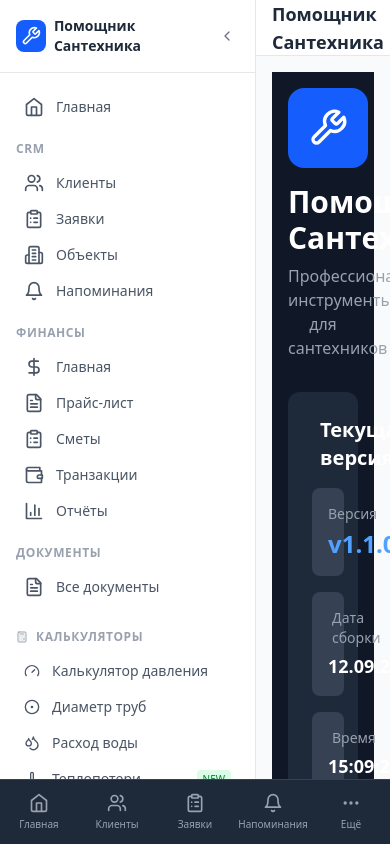
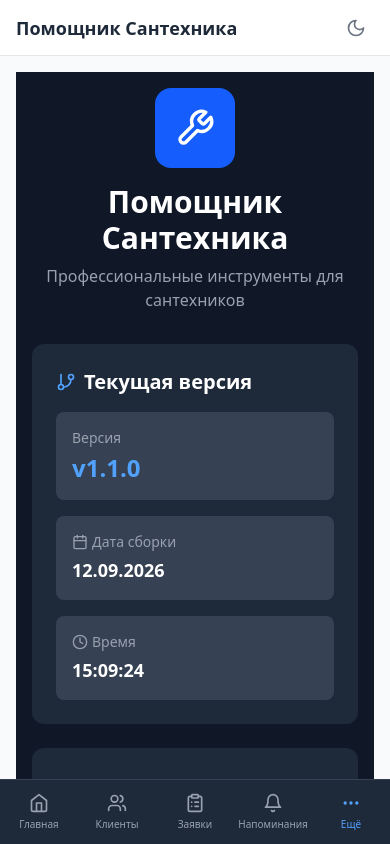
Before and after one commit to burdinart/plumber-assistant, a React (Vite) app: page /plumber-assistant/about in a window 390 px wide. Built offline with nearby package versions, Linux system fonts and the light colour scheme.

Commit message:
fix(mobile): 'О приложении' was invisible on phones — sidebar rendered under bottom nav (no md: breakpoint); hidden it on mobile and added About item to BottomNav 'Ещё' sheet

```diff
--- a/src/app/layouts/BottomNav.tsx
+++ b/src/app/layouts/BottomNav.tsx
@@ -1,5 +1,5 @@
 import { NavLink, useLocation } from 'react-router-dom';
-import { Home, Users, ClipboardList, DollarSign, Building2, Bell, MoreHorizontal, FileText, Calculator, Settings } from 'lucide-react';
+import { Home, Users, ClipboardList, DollarSign, Building2, Bell, MoreHorizontal, FileText, Calculator, Settings, Info } from 'lucide-react';
 import { useState } from 'react';
 
 export function BottomNav() {
@@ -21,6 +21,7 @@ export function BottomNav() {
     { path: '/documents', icon: FileText, label: 'Документы' },
     { path: '/calculators/pressure', icon: Calculator, label: 'Калькуляторы' },
     { path: '/settings/profile', icon: Settings, label: 'Настройки' },
+    { path: '/about', icon: Info, label: 'О приложении' },
   ];
 
   return (
--- a/src/app/layouts/Sidebar.tsx
+++ b/src/app/layouts/Sidebar.tsx
@@ -65,9 +65,9 @@ export function Sidebar() {
 
   return (
     <aside
-      className={`${
+      className={`hidden md:flex ${
         sidebarCollapsed ? 'w-16' : 'w-64'
-      } flex flex-col border-r border-gray-200 dark:border-gray-700 bg-white dark:bg-gray-800 transition-all duration-300`}
+      } flex-col shrink-0 border-r border-gray-200 dark:border-gray-700 bg-white dark:bg-gray-800 transition-all duration-300`}
     >
       {/* Logo */}
       <div className="flex items-center justify-between p-4 border-b border-gray-200 dark:border-gray-700">
```
Also changed, not shown: 2 other files (tests, documents, lock files or other folders).
